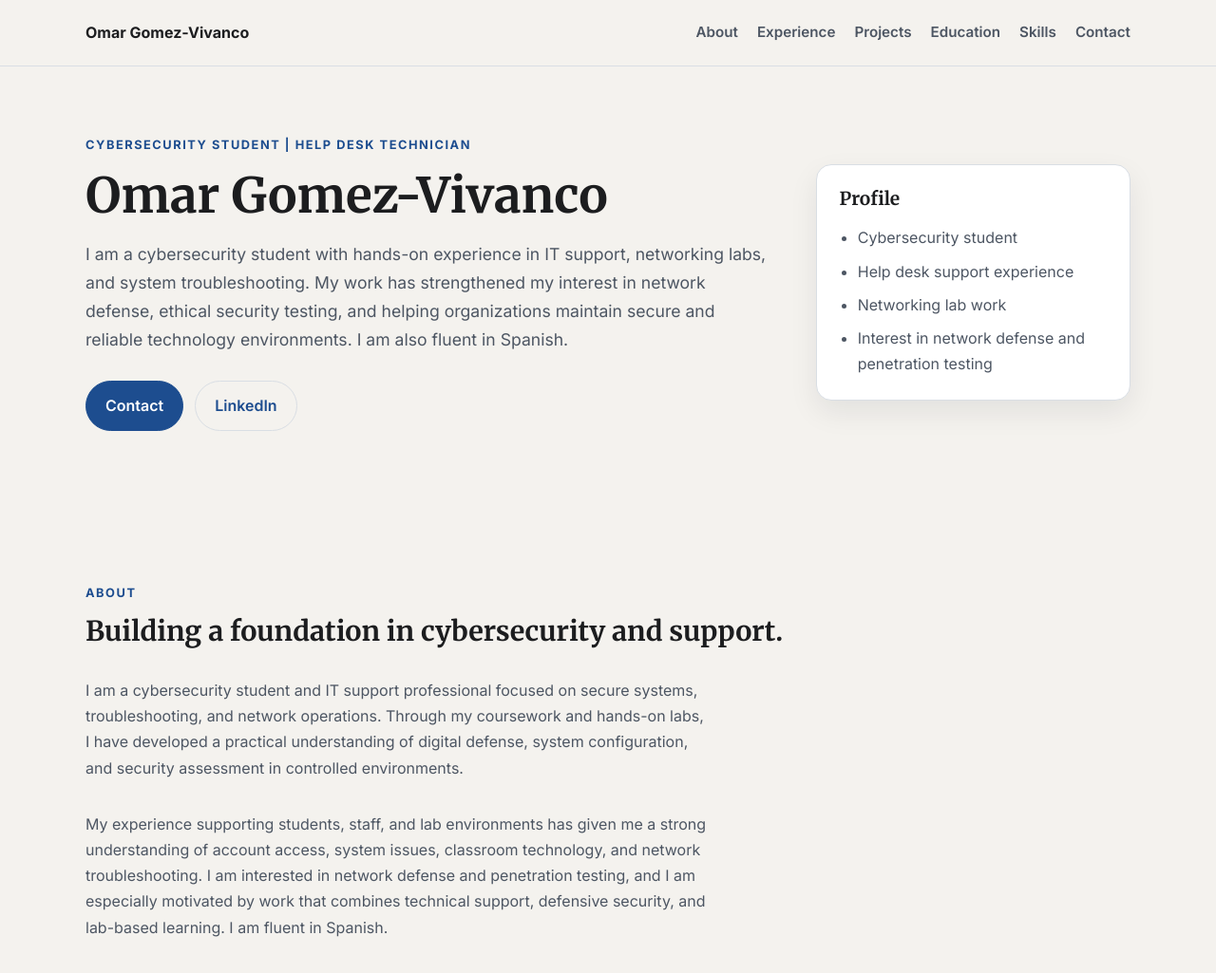
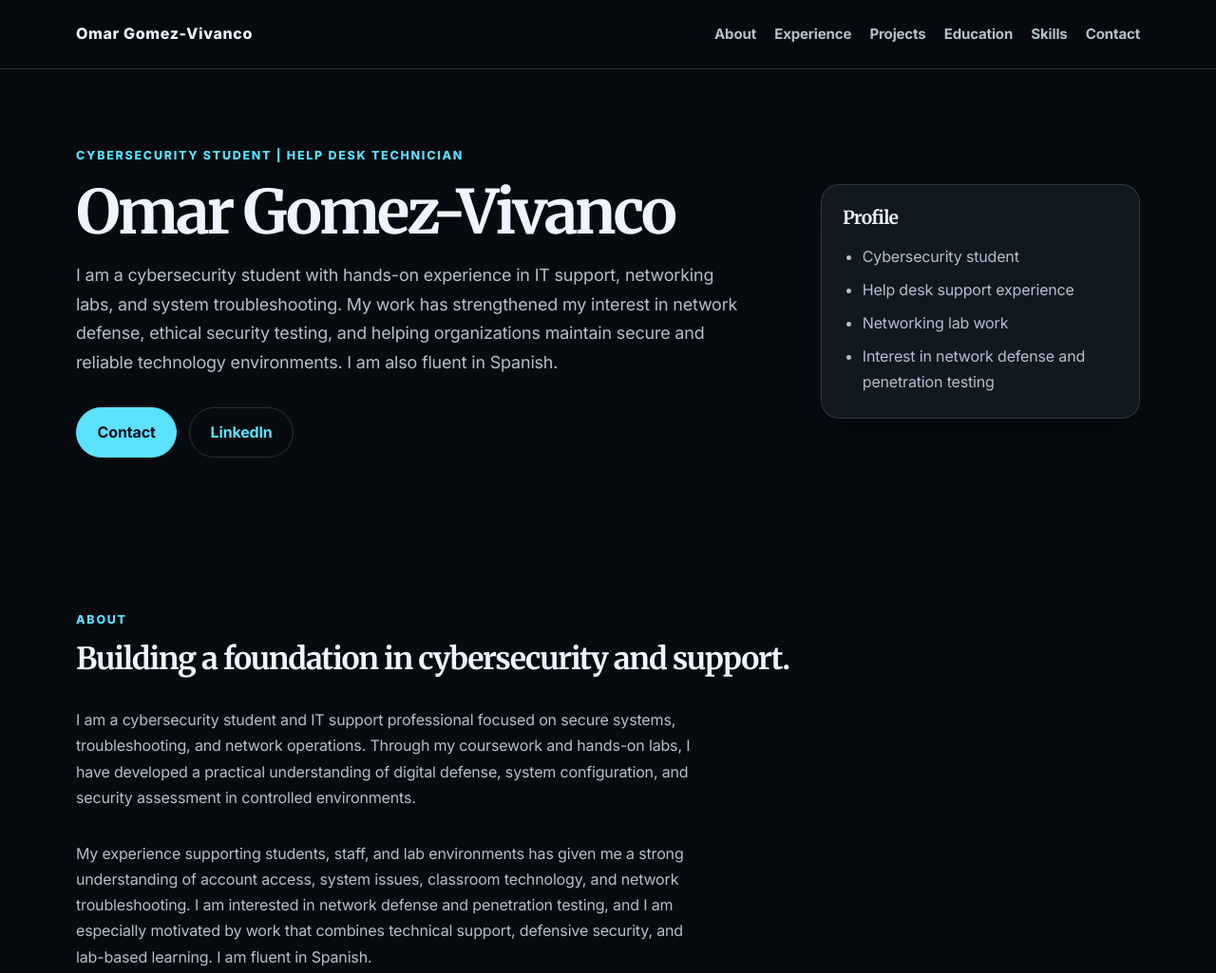
Before and after one commit to SILENT908777/SILENT908777.github.io, a plain HTML site: page index.html in a window 1280 px wide. Shown: the top 1025 px of the page at 95% size. Drawn offline with Linux system fonts and the light colour scheme.

Commit message:
Polish the design

```diff
--- a/style.css
+++ b/style.css
@@ -1,13 +1,15 @@
 :root {
-  --bg: #f4f2ee;
-  --surface: #ffffff;
-  --surface-alt: #f1f4f8;
-  --text: #1c1d1f;
-  --muted: #4d5663;
-  --border: #d9dee4;
-  --accent: #1d4d8f;
-  --accent-soft: #eaf0fa;
-  --shadow: rgba(15, 23, 42, 0.08);
+  --bg: #070b10;
+  --surface: #111820;
+  --surface-alt: #0f171f;
+  --surface-strong: #151f2a;
+  --text: #edf5ff;
+  --muted: #b3c0cd;
+  --border: rgba(117, 145, 170, 0.28);
+  --accent: #5ce1ff;
+  --accent-strong: #8ee8ff;
+  --link: #7ae4ff;
+  --shadow: rgba(0, 0, 0, 0.28);
 }
 
 * {
@@ -24,6 +26,7 @@ body {
   background: var(--bg);
   color: var(--text);
   line-height: 1.7;
+  letter-spacing: -0.01em;
 }
 
 img {
@@ -32,18 +35,20 @@ img {
 }
 
 a {
-  color: var(--accent);
+  color: var(--link);
   text-decoration: none;
 }
 
 a:hover {
   text-decoration: underline;
+  text-underline-offset: 0.18em;
 }
 
 a:focus-visible,
 button:focus-visible {
   outline: 3px solid var(--accent);
   outline-offset: 3px;
+  border-radius: 0.4rem;
 }
 
 p,
@@ -52,7 +57,7 @@ li {
 }
 
 .container {
-  width: min(1100px, calc(100% - 2rem));
+  width: min(1120px, calc(100% - 2rem));
   margin: 0 auto;
 }
 
@@ -70,15 +75,15 @@ li {
 }
 
 .section-heading {
-  max-width: 55rem;
+  max-width: 56rem;
 }
 
 .eyebrow {
-  margin: 0 0 0.75rem;
+  margin: 0 0 0.85rem;
   color: var(--accent);
-  font-size: 0.8rem;
-  font-weight: 700;
-  letter-spacing: 0.12em;
+  font-size: 0.78rem;
+  font-weight: 800;
+  letter-spacing: 0.14em;
   text-transform: uppercase;
 }
 
@@ -87,24 +92,26 @@ h2,
 h3,
 h4 {
   margin-top: 0;
-  line-height: 1.2;
+  line-height: 1.12;
   font-family: "Merriweather", Georgia, serif;
   color: var(--text);
 }
 
 h1 {
-  font-size: clamp(2.5rem, 4vw, 4.25rem);
+  font-size: clamp(2.8rem, 5vw, 5rem);
   margin-bottom: 1rem;
+  letter-spacing: -0.05em;
 }
 
 h2 {
-  font-size: clamp(1.8rem, 2vw, 2.7rem);
+  font-size: clamp(2rem, 2.5vw, 3rem);
   margin-bottom: 0;
+  letter-spacing: -0.04em;
 }
 
 h3 {
-  font-size: 1.2rem;
-  margin-bottom: 0.6rem;
+  font-size: 1.35rem;
+  margin-bottom: 0.7rem;
 }
 
 p {
@@ -114,7 +121,7 @@ p {
 
 ul {
   margin: 0;
-  padding-left: 1.2rem;
+  padding-left: 1.3rem;
   color: var(--muted);
 }
 
@@ -125,14 +132,14 @@ li + li {
 .site-header {
   position: sticky;
   top: 0;
-  z-index: 10;
-  background: rgba(244, 242, 238, 0.96);
-  backdrop-filter: blur(8px);
+  z-index: 20;
+  background: rgba(7, 11, 16, 0.92);
   border-bottom: 1px solid var(--border);
+  backdrop-filter: blur(10px);
 }
 
 .nav-wrap {
-  min-height: 4.3rem;
+  min-height: 4.5rem;
   display: flex;
   align-items: center;
   justify-content: space-between;
@@ -141,7 +148,9 @@ li + li {
 
 .brand {
   color: var(--text);
-  font-weight: 700;
+  font-weight: 800;
+  font-size: 1rem;
+  letter-spacing: 0.04em;
   text-decoration: none;
 }
 
@@ -149,14 +158,15 @@ li + li {
   display: flex;
   flex-wrap: wrap;
   justify-content: flex-end;
-  gap: 1rem 1.25rem;
+  gap: 0.5rem 1.2rem;
 }
 
 .site-nav a {
   color: var(--muted);
-  font-size: 0.95rem;
-  font-weight: 600;
+  font-size: 0.94rem;
+  font-weight: 700;
   text-decoration: none;
+  padding: 0.25rem 0;
 }
 
 .site-nav a:hover,
@@ -165,50 +175,50 @@ li + li {
 }
 
 .intro-section {
-  padding-top: 4.5rem;
+  padding-top: 5rem;
 }
 
 .intro-grid {
   display: grid;
-  grid-template-columns: minmax(0, 2fr) minmax(240px, 0.9fr);
-  gap: 2rem;
+  grid-template-columns: minmax(0, 2fr) minmax(250px, 0.9fr);
+  gap: 2.25rem;
   align-items: center;
 }
 
 .lead {
-  font-size: 1.1rem;
+  font-size: 1.12rem;
   color: var(--muted);
+  max-width: 62ch;
 }
 
 .button-row {
   display: flex;
   flex-wrap: wrap;
-  gap: 0.75rem;
-  margin-top: 1.75rem;
+  gap: 0.8rem;
+  margin-top: 2rem;
 }
 
 .button {
   display: inline-flex;
   align-items: center;
   justify-content: center;
-  min-height: 2.75rem;
-  padding: 0.75rem 1.25rem;
+  min-height: 2.9rem;
+  padding: 0.75rem 1.35rem;
   border-radius: 999px;
   border: 1px solid var(--border);
-  font-weight: 600;
+  font-weight: 700;
   text-decoration: none;
-  transition: background-color 0.2s ease, border-color 0.2s ease;
 }
 
 .button.primary {
   background: var(--accent);
   border-color: var(--accent);
-  color: #ffffff;
+  color: #061018;
 }
 
 .button.primary:hover,
 .button.primary:focus-visible {
-  background: #163f7a;
+  background: var(--accent-strong);
   text-decoration: none;
 }
 
@@ -219,16 +229,16 @@ li + li {
 
 .button.secondary:hover,
 .button.secondary:focus-visible {
-  background: var(--accent-soft);
+  background: rgba(92, 225, 255, 0.08);
   text-decoration: none;
 }
 
 .intro-panel {
   background: var(--surface);
   border: 1px solid var(--border);
-  border-radius: 1rem;
-  padding: 1.5rem;
-  box-shadow: 0 12px 30px var(--shadow);
+  border-radius: 1.2rem;
+  padding: 1.5rem 1.4rem;
+  box-shadow: 0 14px 32px var(--shadow);
 }
 
 .intro-panel h2 {
@@ -243,12 +253,13 @@ li + li {
 
 .job,
 .edu-item,
-.project-card {
+.project-card,
+.skill-group {
   background: var(--surface);
   border: 1px solid var(--border);
-  border-radius: 1rem;
+  border-radius: 1.1rem;
   padding: 1.5rem;
-  box-shadow: 0 8px 18px var(--shadow);
+  box-shadow: 0 10px 28px var(--shadow);
 }
 
 .job + .job,
@@ -261,7 +272,7 @@ li + li {
   justify-content: space-between;
   gap: 1rem;
   align-items: baseline;
-  margin-bottom: 0.75rem;
+  margin-bottom: 0.8rem;
 }
 
 .job-header h3 {
@@ -271,7 +282,7 @@ li + li {
 .job-header span {
   color: var(--muted);
   font-size: 0.95rem;
-  font-weight: 600;
+  font-weight: 700;
   white-space: nowrap;
 }
 
@@ -282,7 +293,13 @@ li + li {
 .project-grid {
   display: grid;
   grid-template-columns: repeat(3, minmax(0, 1fr));
-  gap: 1.25rem;
+  gap: 1.35rem;
+}
+
+.project-card {
+  display: flex;
+  flex-direction: column;
+  min-height: 100%;
 }
 
 .project-card h3 {
@@ -291,26 +308,22 @@ li + li {
 
 .skill-group {
   background: var(--surface);
-  border: 1px solid var(--border);
-  border-radius: 1rem;
-  padding: 1.5rem;
-  box-shadow: 0 8px 18px var(--shadow);
 }
 
 .skills-layout {
   display: grid;
-  grid-template-columns: minmax(0, 1.1fr) minmax(0, 1.5fr);
+  grid-template-columns: minmax(0, 1.05fr) minmax(0, 1.5fr);
   gap: 1.5rem;
 }
 
 .cert-section + .cert-section {
-  margin-top: 1rem;
-  padding-top: 1rem;
+  margin-top: 1.25rem;
+  padding-top: 1.1rem;
   border-top: 1px solid var(--border);
 }
 
 .cert-section h4 {
-  font-size: 1.05rem;
+  font-size: 1.08rem;
   margin-bottom: 0.7rem;
 }
 
@@ -330,11 +343,11 @@ li + li {
   list-style: none;
   padding: 0;
   display: grid;
-  gap: 0.75rem;
+  gap: 0.8rem;
 }
 
 .contact-list a {
-  font-weight: 600;
+  font-weight: 700;
 }
 
 .site-footer {
@@ -355,6 +368,10 @@ li + li {
 }
 
 @media (max-width: 820px) {
+  .section {
+    padding: 4rem 0;
+  }
+
   .intro-grid,
   .skills-layout,
   .project-grid {
@@ -373,6 +390,7 @@ li + li {
 
   .site-nav {
     justify-content: flex-start;
+    gap: 0.65rem 0.9rem;
   }
 
   .job-header {
```
